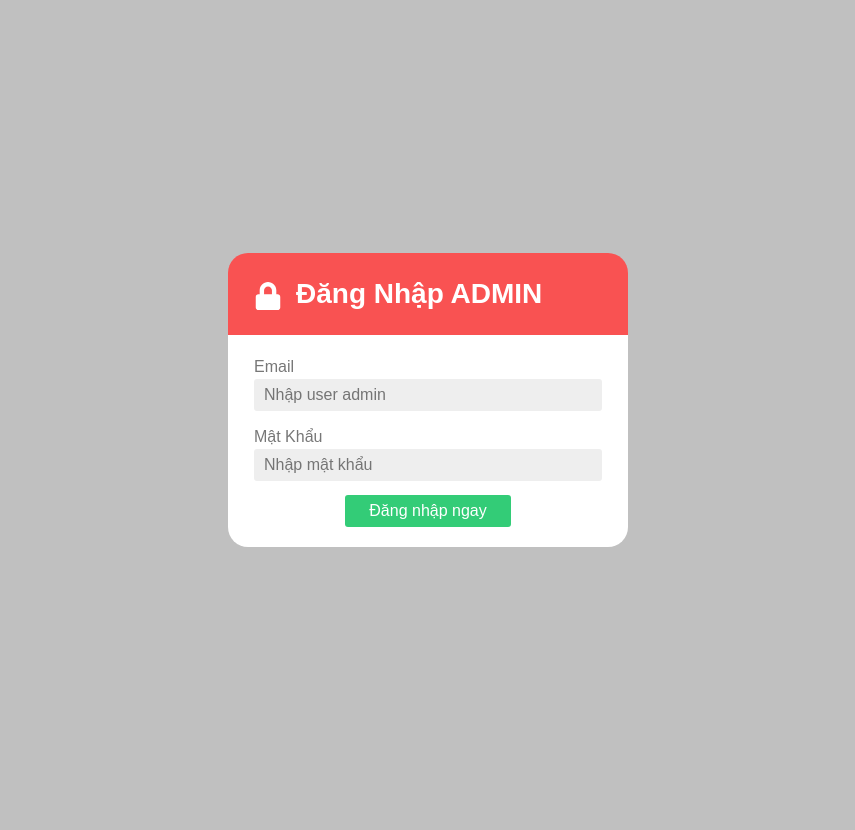
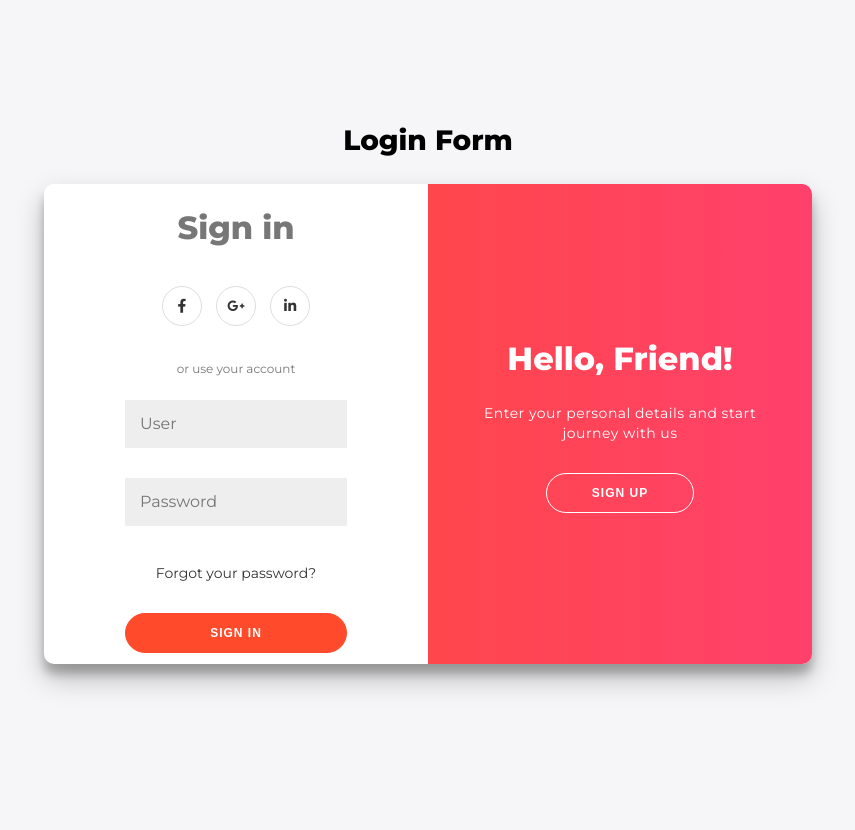
Before and after one commit to trankhanhdu54/trandugold-php, a PHP site: page /kimngoc/index.php in a window 1280 px wide. Shown: the whole page, without its empty margins (212-1067 px from the left). Before the commit the page ends 547 px from the top, so only its background shows below. Run offline with PHP 8.4, Linux system fonts and the light colour scheme; some libraries are stand-ins or nearby versions.

Commit message:
Update index.php

```diff
--- a/kimngoc/index.php
+++ b/kimngoc/index.php
@@ -10,7 +10,6 @@ if(isset($_POST['submit'])){
    $name = filter_var($name, FILTER_SANITIZE_STRING);
    $pass = sha1($_POST['pass']);
    $pass = filter_var($pass, FILTER_SANITIZE_STRING);
-
    $select_admin = $conn->prepare("SELECT * FROM `admin` WHERE name = ? AND password = ?");
    $select_admin->execute([$name, $pass]);
 
@@ -21,9 +20,7 @@ if(isset($_POST['submit'])){
    }else{
       $message[] = 'Tên đăng nhập hoặc mật khẩu không chính xác!';
    }
-
 }
-
 ?>
 
 <!DOCTYPE html>
@@ -31,9 +28,10 @@ if(isset($_POST['submit'])){
 <head>
    <meta charset="UTF-8">
    <meta http-equiv="X-UA-Compatible" content="IE=edge">
-   <meta name="viewport" content="width=device-width, initial-scale=1.0">
-   <title>Đăng Nhập ADMIN</title>
-   <link rel="icon" href="../images/logo.png">
+   <meta http-equiv="X-UA-Compatible" content="IE=edge">
+    <meta name="viewport" content="width=device-width, initial-scale=1.0">
+    <title>Login TranDuGold</title>
+    <link rel="icon" href="../img/logo-gold.png">
 
 
    <!-- font awesome cdn link  -->
@@ -41,7 +39,8 @@ if(isset($_POST['submit'])){
 
    <!-- custom css file link  -->
    <link rel="stylesheet" href="../css/admin_login.css">
-
+   <link rel="stylesheet" href="../css/login.css">
+   <link rel="stylesheet" href="../js/login.js">
 </head>
 <body>
 
@@ -58,11 +57,11 @@ if(isset($message)){
 }
 ?>
 
-<!-- admin login form section starts  -->
-<!-- <h2>test</h2> -->
-<!-- <div class="container" id="container">
-	<div class="form-container sign-up-container">
-		<form action="" method="POST">
+
+<h2>Login Form</h2>
+<div class="container" id="container">
+	<div  class="form-container sign-up-container">
+		<form action="#">
 			<h1>Create Account</h1>
 			<div class="social-container">
 				<a href="#" class="social"><i class="fab fa-facebook-f"></i></a>
@@ -70,20 +69,25 @@ if(isset($message)){
 				<a href="#" class="social"><i class="fab fa-linkedin-in"></i></a>
 			</div>
 			<span>or use your email for registration</span>
-			<input type="text" name="name" placeholder="Nhập user admin" oninput="this.value = this.value.replace(/\s/g, '')" />
-			<input type="password" name="pass" placeholder="Nhập mật khẩu"oninput="this.value = this.value.replace(/\s/g, '')" />
+			<input type="text" placeholder="Name1" />
+			<input type="email" placeholder="Email1" />
+			<input type="password" placeholder="Password" />
 			<button>Sign Up</button>
 		</form>
 	</div>
 	<div class="form-container sign-in-container">
-		<form action="" method="POST">
-			<h1>ADMIN</h1>
-
-			<span></span>
-			<input maxlength="20" type="text" name="name" placeholder="Nhập user admin" oninput="this.value = this.value.replace(/\s/g, '')" />
-			<input maxlength="20" type="password" name="pass" placeholder="Nhập mật khẩu"oninput="this.value = this.value.replace(/\s/g, '')" />
-
-			<button type="submit" name="submit" class="btn">Đăng Nhập</button>
+		<form action="" class="login__form" method="POST">
+			<h1>Sign in</h1>
+			<div class="social-container">
+				<a href="#" class="social"><i class="fab fa-facebook-f"></i></a>
+				<a href="#" class="social"><i class="fab fa-google-plus-g"></i></a>
+				<a href="#" class="social"><i class="fab fa-linkedin-in"></i></a>
+			</div>
+			<span>or use your account</span>
+			<input type="text" name="name" placeholder="User" />
+			<input type="password" name="pass" placeholder="Password" />
+			<a href="#">Forgot your password?</a>
+			<button  name="submit" value="Đăng nhập ngay">Sign In</button>
 		</form>
 	</div>
 	<div class="overlay-container">
@@ -94,72 +98,13 @@ if(isset($message)){
 				<button class="ghost" id="signIn">Sign In</button>
 			</div>
 			<div class="overlay-panel overlay-right">
-				<h1>Chào bạn!</h1>
-				<p>Nhập thông tin cá nhân của bạn và bắt đầu truy cập vào trang quản lí!</p>
-
+				<h1>Hello, Friend!</h1>
+				<p>Enter your personal details and start journey with us</p>
+				<button class="ghost" id="signUp">Sign Up</button>
 			</div>
 		</div>
 	</div>
-</div> -->
-
-<body class="align">
-
-  <div class="login">
-
-    <header class="login__header">
-      <h2><svg class="icon">
-          <use xlink:href="#icon-lock" />
-        </svg>Đăng Nhập ADMIN</h2>
-    </header>
-
-    <form action="" class="login__form" method="POST">
-
-      <div>
-        <label for="text">Email</label>
-        <input type="text" name="name" placeholder="Nhập user admin" oninput="this.value = this.value.replace(/\s/g, '')">
-      </div>
-
-      <div>
-        <label for="password">Mật Khẩu</label>
-        <input type="password" name="pass" placeholder="Nhập mật khẩu"oninput="this.value = this.value.replace(/\s/g, '')">
-      </div>
-
-	  <div>
-        <input class="button" type="submit" name="submit" value="Đăng nhập ngay">
-
-      </div>
-
-    </form>
-
-  </div>
-
-  <svg xmlns="http://www.w3.org/2000/svg" class="icons">
-
-    <symbol id="icon-lock" viewBox="0 0 448 512">
-      <path d="M400 224h-24v-72C376 68.2 307.8 0 224 0S72 68.2 72 152v72H48c-26.5 0-48 21.5-48 48v192c0 26.5 21.5 48 48 48h352c26.5 0 48-21.5 48-48V272c0-26.5-21.5-48-48-48zm-104 0H152v-72c0-39.7 32.3-72 72-72s72 32.3 72 72v72z" />
-    </symbol>
-
-  </svg>
-
-</body>
-
-
-
-
-
-
-
-
-
-<!-- admin login form section ends -->
-
-
-
-
-
-
-
-
+</div>
 
 <script src="assets/js/admin_login.js"></script>
 
```
